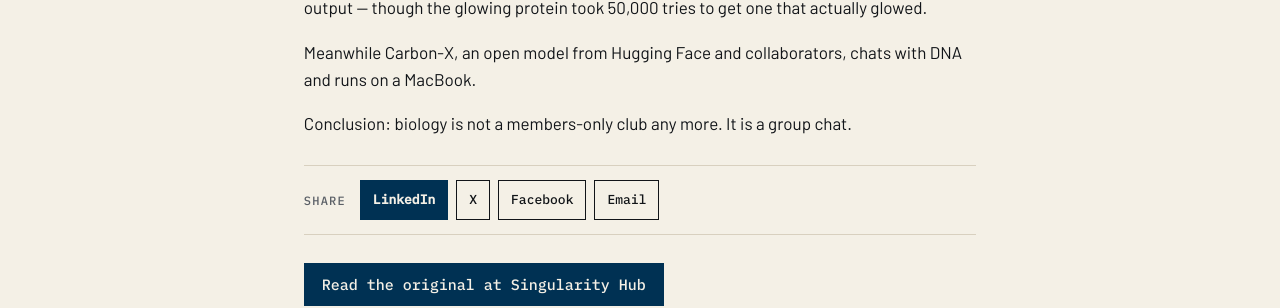
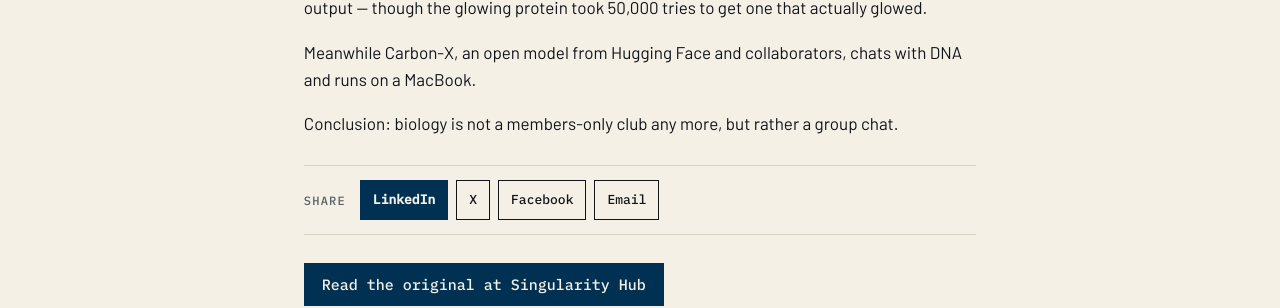
Before and after one commit to katz-news/katz.news, a Jekyll site: the page built from _posts/briefs/2026-11-04-scientists-can-now-ask-ai-to-design-proteins-using-plain-lan.md, in a window 1280 px wide. Shown: the part 696-1004 px from the top of the page. Built offline with Jekyll 4.4.1, drawn with Linux system fonts in a browser that asks for light colours.

```diff
--- a/_data/build.yml
+++ b/_data/build.yml
@@ -1 +1 @@
-published_at: 2026-11-05T18:25:38Z
+published_at: 2026-11-05T18:26:47Z
--- a/_posts/briefs/2026-11-04-scientists-can-now-ask-ai-to-design-proteins-using-plain-lan.md
+++ b/_posts/briefs/2026-11-04-scientists-can-now-ask-ai-to-design-proteins-using-plain-lan.md
@@ -12,4 +12,4 @@ Pinal, an AI system from Westlake University in China published in Nature, turns
 
 Meanwhile Carbon-X, an open model from Hugging Face and collaborators, chats with DNA and runs on a MacBook.
 
-Conclusion: biology is not a members-only club any more. It is a group chat.
+Conclusion: biology is not a members-only club any more, but rather a group chat.
```
